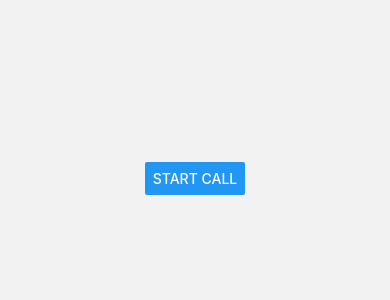
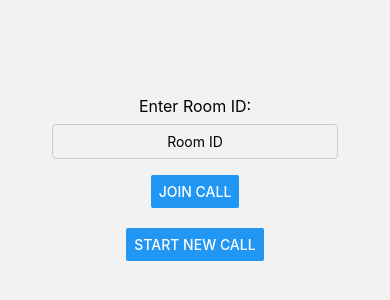
Before and after one commit to byAlex4/pacientes, a React Native app: screen / in a window 390 px wide. Shown: the part 244-544 px from the top of the page. Built offline with nearby package versions, Linux system fonts and the light colour scheme.

Commit message:
change ontrack for onstream

```diff
--- a/screens/CallButtonScreen.js
+++ b/screens/CallButtonScreen.js
@@ -1,19 +1,39 @@
-import React from 'react';
-import { View, Button, StyleSheet } from 'react-native';
+import React, { useState } from 'react';
+import { View, Button, StyleSheet, TextInput, Text } from 'react-native';
 import { useNavigation } from '@react-navigation/native';
 import { v4 as uuidv4 } from 'uuid';
 
 const CallButtonScreen = () => {
     const navigation = useNavigation();
+    const [roomId, setRoomId] = useState('');
+
+    const joinCall = () => {
+        // Navega a la sala con el ID ingresado
+        if (roomId.trim()) {
+            navigation.navigate('Room', { roomId: roomId.trim() });
+        } else {
+            alert("Please enter a valid room ID.");
+        }
+    };
 
     const startCall = () => {
-        const roomId = uuidv4();
-        navigation.navigate('Room', { roomId });
+        // Genera un nuevo ID de sala y navega
+        const newRoomId = uuidv4();
+        navigation.navigate('Room', { roomId: newRoomId });
     };
 
     return (
         <View style={styles.container}>
-            <Button title="Start Call" onPress={startCall} />
+            <Text style={styles.label}>Enter Room ID:</Text>
+            <TextInput
+                style={styles.input}
+                placeholder="Room ID"
+                value={roomId}
+                onChangeText={setRoomId}
+            />
+            <Button title="Join Call" onPress={joinCall} />
+            <View style={styles.separator} />
+            <Button title="Start New Call" onPress={startCall} />
         </View>
     );
 };
@@ -23,6 +43,23 @@ const styles = StyleSheet.create({
         flex: 1,
         justifyContent: 'center',
         alignItems: 'center',
+        padding: 16,
+    },
+    label: {
+        fontSize: 16,
+        marginBottom: 8,
+    },
+    input: {
+        width: '80%',
+        padding: 8,
+        borderColor: '#ccc',
+        borderWidth: 1,
+        borderRadius: 4,
+        marginBottom: 16,
+        textAlign: 'center',
+    },
+    separator: {
+        height: 20,
     },
 });
 
--- a/screens/RoomScreen.js
+++ b/screens/RoomScreen.js
@@ -17,39 +17,82 @@ const RoomScreen = ({ route }) => {
     const [isConnected, setIsConnected] = useState(false);
 
     useEffect(() => {
-        socket.current = io('https://mighty-oasis-96312-f0778e903b79.herokuapp.com/');
+        // Conectar a Socket.IO
+        console.log('Connecting to socket...');
+        socket.current = io('wss://mighty-oasis-96312-f0778e903b79.herokuapp.com');
+
         socket.current.on('connect', () => {
-            console.log('Connected to server');
+            console.log('Connected to socket server');
             socket.current.emit('join-room', roomId, socket.current.id);
+            console.log('Room:', roomId, 'UserID:', socket.current.id);
         });
 
+        socket.current.on('connect_error', (error) => {
+            console.error('Connection error:', error);
+        });
+
+        socket.current.on('disconnect', () => {
+            console.log('Disconnected from socket server');
+        });
+
+        // Obtener el stream local (audio y video)
+        console.log('Requesting user media...');
         mediaDevices.getUserMedia({
             audio: true,
             video: true,
         }).then(stream => {
+            console.log('User media obtained');
             localStream.current = stream;
             setLocalStreamObject(stream);
-            pc.current.addStream(stream);
+            pc.current.addStream(stream);  // Aquí usamos addStream
             setIsConnected(true);
         }).catch(error => {
-            console.error('Error accessing media devices.', error);
+            console.error('Error accessing media devices:', error);
         });
 
-        pc.current.onaddstream = (event) => {
-            setRemoteStreamObject(event.stream);
+        // Manejar el track remoto (cuando otro usuario se conecta)
+        pc.current.onaddstream = (event) => {  // Usamos onaddstream en lugar de ontrack
+            console.log('Remote stream added');
+            if (event.stream) {
+                setRemoteStreamObject(event.stream); // Guarda el flujo remoto
+            }
         };
 
+        // Manejo de la señalización cuando un usuario se conecta o desconecta
         socket.current.on('user-connected', userId => {
             console.log('User connected:', userId);
             createOffer();
         });
 
-        socket.current.on('offer', handleOffer);
+        socket.current.on('user-disconnected', userId => {
+            console.log('User disconnected:', userId);
+            if (pc.current) {
+                pc.current.close();
+                pc.current = new RTCPeerConnection({
+                    iceServers: [
+                        { urls: 'stun:stun.l.google.com:19302' },
+                    ],
+                });
+            }
+        });
+
+        socket.current.on('offer', (offer) => {
+            console.log('Received offer:', offer);
+            handleOffer(offer);  // Procesa la oferta y responde
+        });
+
         socket.current.on('answer', handleAnswer);
         socket.current.on('ice-candidate', handleNewICECandidateMsg);
 
+        // Cleanup cuando el componente se desmonta
         return () => {
-            socket.current.disconnect();
+            console.log('Cleaning up...');
+            if (socket.current) {
+                socket.current.disconnect();
+            }
+            if (localStream.current) {
+                localStream.current.getTracks().forEach(track => track.stop());
+            }
             if (pc.current) {
                 pc.current.close();
             }
@@ -57,38 +100,56 @@ const RoomScreen = ({ route }) => {
     }, []);
 
     const createOffer = () => {
+        console.log('Creating offer...');
         pc.current.createOffer().then(offer => {
+            console.log('Offer created:', offer);
             return pc.current.setLocalDescription(offer);
         }).then(() => {
-            socket.current.emit('offer', { offer: pc.current.localDescription, roomId });
+            socket.current.emit('offer', pc.current.localDescription);
+            console.log('Local description set (createOffer)');
+            console.log('Offer sent:', pc.current.localDescription);
         }).catch(error => {
             console.error('Error creating offer:', error);
         });
     };
 
-    const handleOffer = ({ offer }) => {
+    const handleOffer = (offer) => {
+        console.log('Handling offer:', offer);
         pc.current.setRemoteDescription(new RTCSessionDescription(offer)).then(() => {
             return pc.current.createAnswer();
         }).then(answer => {
+            console.log('Answer created:', answer);
             return pc.current.setLocalDescription(answer);
         }).then(() => {
-            socket.current.emit('answer', { answer: pc.current.localDescription, roomId });
+            console.log('Local description set (handelOffer)');
+            socket.current.emit('answer', pc.current.localDescription);
+            console.log('Offer sent:', pc.current.localDescription);
         }).catch(error => {
             console.error('Error handling offer:', error);
         });
     };
 
-    const handleAnswer = ({ answer }) => {
-        pc.current.setRemoteDescription(new RTCSessionDescription(answer)).catch(error => {
-            console.error('Error setting remote description:', error);
+    const handleAnswer = (answer) => {
+        console.log('Handling answer:', answer);
+        pc.current.setRemoteDescription(new RTCSessionDescription(answer))
+            .catch(error => {
+                console.error('Error setting remote description:', error);
+            });
+    };
+
+    const handleNewICECandidateMsg = (msg) => {
+        console.log('Handling new ICE candidate:', msg);
+        const candidate = new RTCIceCandidate(msg);
+        pc.current.addIceCandidate(candidate).catch(error => {
+            console.error('Error adding received ice candidate', error);
         });
     };
 
-    const handleNewICECandidateMsg = ({ candidate }) => {
-        const iceCandidate = new RTCIceCandidate(candidate);
-        pc.current.addIceCandidate(iceCandidate).catch(error => {
-            console.error('Error adding received ice candidate', error);
-        });
+    // Enviar candidato ICE local al servidor
+    pc.current.onicecandidate = (event) => {
+        if (event.candidate) {
+            socket.current.emit('ice-candidate', event.candidate);
+        }
     };
 
     return (
```
Also changed, not shown: package.json (+5 -2 lines), 1 other file (tests, documents, lock files or other folders).
